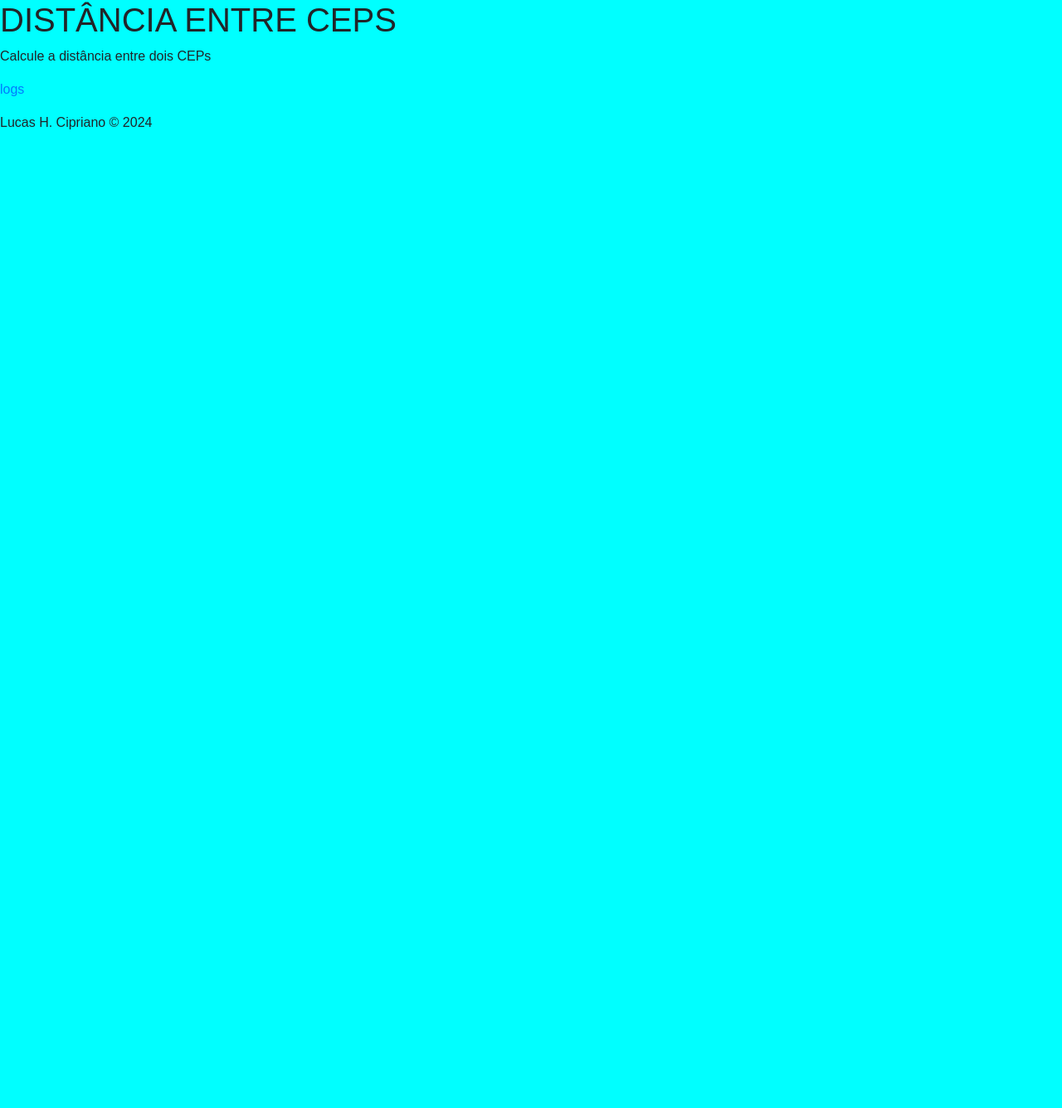
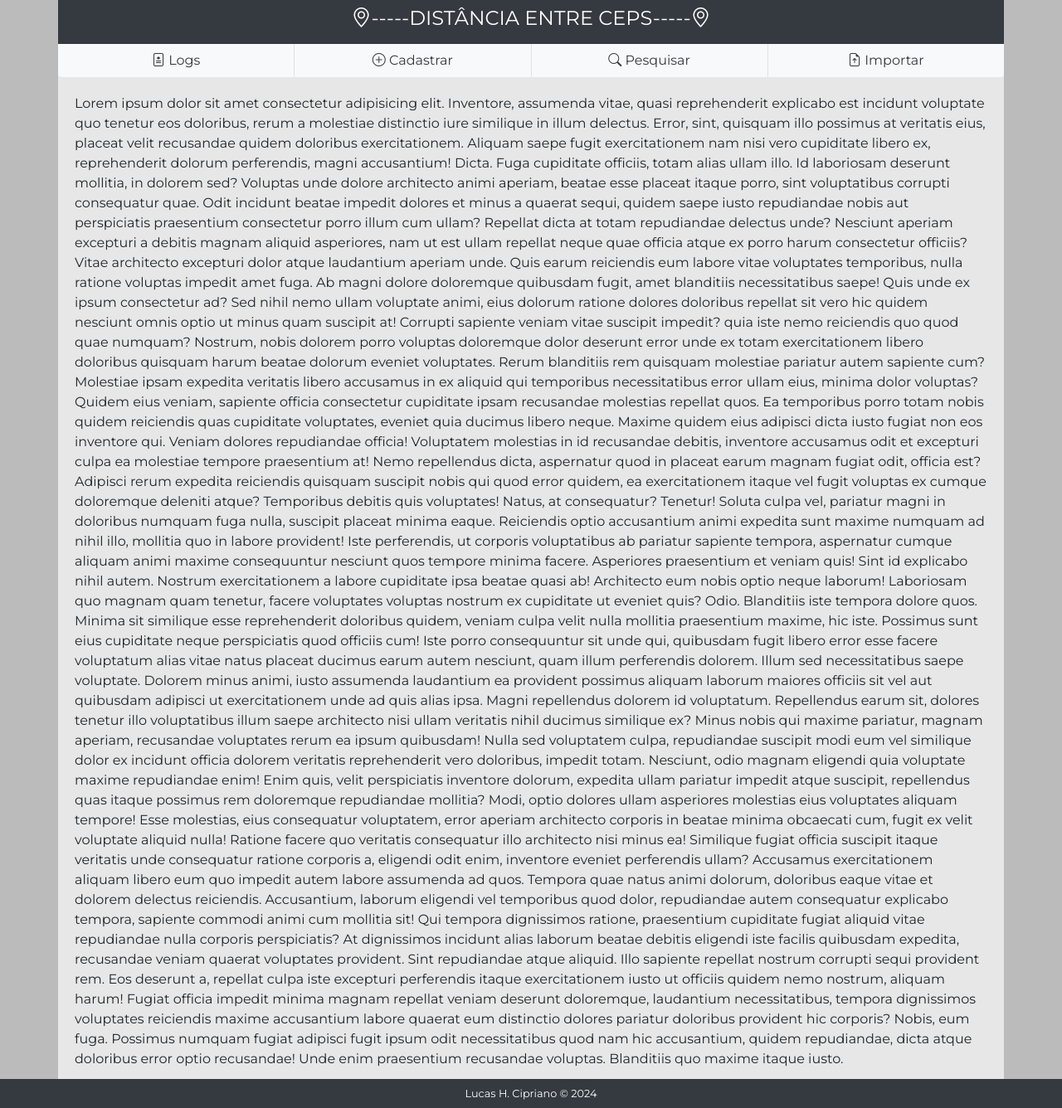
Before and after one commit to CiprianoLucas/DistanceCeps, a PHP site: page / in a window 1280 px wide. Shown: the whole page at 83% size. Run offline with PHP 8.4, Linux system fonts and the light colour scheme.

Commit message:
feat: ajustado html css

```diff
--- a/html/index.html
+++ b/html/index.html
@@ -3,44 +3,141 @@
 
 <head>
     <meta charset="UTF-8">
+    <meta http-equiv="X-UA-Compatible" content="IE=edge">
     <meta name="viewport" content="width=device-width, initial-scale=1.0">
-    <link rel="stylesheet" href="https://cdn.jsdelivr.net/npm/bootstrap@4.6.2/dist/css/bootstrap.min.css"
-        integrity="sha384-xOolHFLEh07PJGoPkLv1IbcEPTNtaed2xpHsD9ESMhqIYd0nLMwNLD69Npy4HI+N" crossorigin="anonymous">
     <link rel="stylesheet" href="./src/css/index.css">
-    <title>DISTÂNCIA DE CEPS</title>
+    <link rel="preconnect" href="https://fonts.googleapis.com">
+    <link rel="preconnect" href="https://fonts.gstatic.com" crossorigin>
+    <link href="https://fonts.googleapis.com/css2?family=Montserrat:ital@0;1&display=swap" rel="stylesheet">
+    <title>DISTÂNCIA ENTRE CEPS</title>
 </head>
 
 <body>
-    <header>
-        <h1>DISTÂNCIA ENTRE CEPS</h1>
-        <p>Calcule a distância entre dois CEPs</p>
+    <div class="container">
+        <header class="bg-dark text-white text-center py-2">
+            <h1 class="h4 d-none d-md-block"><i class="bi bi-geo-alt"></i>-----DISTÂNCIA ENTRE CEPS-----<i class="bi bi-geo-alt"></i></h1>
+            <h1 class="h5 d-md-none"><i class="bi bi-geo-alt"></i>--DISTÂNCIA ENTRE CEPS--<i class="bi bi-geo-alt"></i></h1>
         </header>
-    <nav>
-        <a href="logs.html">
-            logs
+        <nav class="bg-light mx-0 row rounded-bottom">
+            <a href="#" class="col text-dark d-flex justify-content-center border-right">
+                <div class="p-2">
+                    <i class="bi bi-file-medical"></i>
+                    <span>Logs</span>
+                </div>
+            </a>
+            <a href="#" class="col text-dark d-flex justify-content-center border-right">
+                <div class="p-2">
+                    <i class="bi bi-plus-circle"></i>
+                    <span>Cadastrar</span>
+                </div>
+            </a>
+            <a href="#" class="col text-dark d-flex justify-content-center border-right">
+                <div class="p-2">
+                    <i class="bi bi-search"></i>
+                    <span>Pesquisar</span>
+                </div>
+            </a>
+            <a href="#" class="col text-dark d-flex justify-content-center">
+                <div class="p-2">
+                    <i class="bi bi-file-earmark-arrow-up"></i>
+                    <span>Importar</span>
+                </div>
             </a>
         </nav>
         <main>
             <div id="app">
-            <ul>
-                <li v-for="product in products">{{ product.name }} - ${{ product.price }}</li>
-            </ul>
+                Lorem ipsum dolor sit amet consectetur adipisicing elit. Inventore, assumenda vitae, quasi reprehenderit
+                explicabo est incidunt voluptate quo tenetur eos doloribus, rerum a molestiae distinctio iure similique
+                in illum delectus.
+                Error, sint, quisquam illo possimus at veritatis eius, placeat velit recusandae quidem doloribus
+                exercitationem. Aliquam saepe fugit exercitationem nam nisi vero cupiditate libero ex, reprehenderit
+                dolorum perferendis, magni accusantium! Dicta.
+                Fuga cupiditate officiis, totam alias ullam illo. Id laboriosam deserunt mollitia, in dolorem sed?
+                Voluptas unde dolore architecto animi aperiam, beatae esse placeat itaque porro, sint voluptatibus
+                corrupti consequatur quae.
+                Odit incidunt beatae impedit dolores et minus a quaerat sequi, quidem saepe iusto repudiandae nobis aut
+                perspiciatis praesentium consectetur porro illum cum ullam? Repellat dicta at totam repudiandae delectus
+                unde?
+                Nesciunt aperiam excepturi a debitis magnam aliquid asperiores, nam ut est ullam repellat neque quae
+                officia atque ex porro harum consectetur officiis? Vitae architecto excepturi dolor atque laudantium
+                aperiam unde.
+                Quis earum reiciendis eum labore vitae voluptates temporibus, nulla ratione voluptas impedit amet fuga.
+                Ab magni dolore doloremque quibusdam fugit, amet blanditiis necessitatibus saepe! Quis unde ex ipsum
+                consectetur ad?
+                Sed nihil nemo ullam voluptate animi, eius dolorum ratione dolores doloribus repellat sit vero hic
+                quidem nesciunt omnis optio ut minus quam suscipit at! Corrupti sapiente veniam vitae suscipit impedit?
+                quia iste nemo reiciendis quo quod quae numquam?
+                Nostrum, nobis dolorem porro voluptas doloremque dolor deserunt error unde ex totam exercitationem
+                libero doloribus quisquam harum beatae dolorum eveniet voluptates. Rerum blanditiis rem quisquam
+                molestiae pariatur autem sapiente cum?
+                Molestiae ipsam expedita veritatis libero accusamus in ex aliquid qui temporibus necessitatibus error
+                ullam eius, minima dolor voluptas? Quidem eius veniam, sapiente officia consectetur cupiditate ipsam
+                recusandae molestias repellat quos.
+                Ea temporibus porro totam nobis quidem reiciendis quas cupiditate voluptates, eveniet quia ducimus
+                libero neque. Maxime quidem eius adipisci dicta iusto fugiat non eos inventore qui. Veniam dolores
+                repudiandae officia!
+                Voluptatem molestias in id recusandae debitis, inventore accusamus odit et excepturi culpa ea molestiae
+                tempore praesentium at! Nemo repellendus dicta, aspernatur quod in placeat earum magnam fugiat odit,
+                officia est?
+                Adipisci rerum expedita reiciendis quisquam suscipit nobis qui quod error quidem, ea exercitationem
+                itaque vel fugit voluptas ex cumque doloremque deleniti atque? Temporibus debitis quis voluptates!
+                Natus, at consequatur? Tenetur!
+                Soluta culpa vel, pariatur magni in doloribus numquam fuga nulla, suscipit placeat minima eaque.
+                Reiciendis optio accusantium animi expedita sunt maxime numquam ad nihil illo, mollitia quo in labore
+                provident!
+                Iste perferendis, ut corporis voluptatibus ab pariatur sapiente tempora, aspernatur cumque aliquam animi
+                maxime consequuntur nesciunt quos tempore minima facere. Asperiores praesentium et veniam quis! Sint id
+                explicabo nihil autem.
+                Nostrum exercitationem a labore cupiditate ipsa beatae quasi ab! Architecto eum nobis optio neque
+                laborum! Laboriosam quo magnam quam tenetur, facere voluptates voluptas nostrum ex cupiditate ut eveniet
+                quis? Odio.
+                Blanditiis iste tempora dolore quos. Minima sit similique esse reprehenderit doloribus quidem, veniam
+                culpa velit nulla mollitia praesentium maxime, hic iste. Possimus sunt eius cupiditate neque
+                perspiciatis quod officiis cum!
+                Iste porro consequuntur sit unde qui, quibusdam fugit libero error esse facere voluptatum alias vitae
+                natus placeat ducimus earum autem nesciunt, quam illum perferendis dolorem. Illum sed necessitatibus
+                saepe voluptate.
+                Dolorem minus animi, iusto assumenda laudantium ea provident possimus aliquam laborum maiores officiis
+                sit vel aut quibusdam adipisci ut exercitationem unde ad quis alias ipsa. Magni repellendus dolorem id
+                voluptatum.
+                Repellendus earum sit, dolores tenetur illo voluptatibus illum saepe architecto nisi ullam veritatis
+                nihil ducimus similique ex? Minus nobis qui maxime pariatur, magnam aperiam, recusandae voluptates rerum
+                ea ipsum quibusdam!
+                Nulla sed voluptatem culpa, repudiandae suscipit modi eum vel similique dolor ex incidunt officia
+                dolorem veritatis reprehenderit vero doloribus, impedit totam. Nesciunt, odio magnam eligendi quia
+                voluptate maxime repudiandae enim!
+                Enim quis, velit perspiciatis inventore dolorum, expedita ullam pariatur impedit atque suscipit,
+                repellendus quas itaque possimus rem doloremque repudiandae mollitia? Modi, optio dolores ullam
+                asperiores molestias eius voluptates aliquam tempore!
+                Esse molestias, eius consequatur voluptatem, error aperiam architecto corporis in beatae minima
+                obcaecati cum, fugit ex velit voluptate aliquid nulla! Ratione facere quo veritatis consequatur illo
+                architecto nisi minus ea!
+                Similique fugiat officia suscipit itaque veritatis unde consequatur ratione corporis a, eligendi odit
+                enim, inventore eveniet perferendis ullam? Accusamus exercitationem aliquam libero eum quo impedit autem
+                labore assumenda ad quos.
+                Tempora quae natus animi dolorum, doloribus eaque vitae et dolorem delectus reiciendis. Accusantium,
+                laborum eligendi vel temporibus quod dolor, repudiandae autem consequatur explicabo tempora, sapiente
+                commodi animi cum mollitia sit!
+                Qui tempora dignissimos ratione, praesentium cupiditate fugiat aliquid vitae repudiandae nulla corporis
+                perspiciatis? At dignissimos incidunt alias laborum beatae debitis eligendi iste facilis quibusdam
+                expedita, recusandae veniam quaerat voluptates provident.
+                Sint repudiandae atque aliquid. Illo sapiente repellat nostrum corrupti sequi provident rem. Eos
+                deserunt a, repellat culpa iste excepturi perferendis itaque exercitationem iusto ut officiis quidem
+                nemo nostrum, aliquam harum!
+                Fugiat officia impedit minima magnam repellat veniam deserunt doloremque, laudantium necessitatibus,
+                tempora dignissimos voluptates reiciendis maxime accusantium labore quaerat eum distinctio dolores
+                pariatur doloribus provident hic corporis? Nobis, eum fuga.
+                Possimus numquam fugiat adipisci fugit ipsum odit necessitatibus quod nam hic accusantium, quidem
+                repudiandae, dicta atque doloribus error optio recusandae! Unde enim praesentium recusandae voluptas.
+                Blanditiis quo maxime itaque iusto.
             </div>
         </main>
-
-    <footer> Lucas H. Cipriano &copy; 2024
-    </footer>
-
-    <script src="https://cdn.jsdelivr.net/npm/jquery@3.5.1/dist/jquery.slim.min.js"
-        integrity="sha384-DfXdz2htPH0lsSSs5nCTpuj/zy4C+OGpamoFVy38MVBnE+IbbVYUew+OrCXaRkfj"
-        crossorigin="anonymous"></script>
-    <script src="https://cdn.jsdelivr.net/npm/bootstrap@4.6.2/dist/js/bootstrap.bundle.min.js"
-        integrity="sha384-Fy6S3B9q64WdZWQUiU+q4/2Lc9npb8tCaSX9FK7E8HnRr0Jz8D6OP9dO5Vg3Q9ct"
-        crossorigin="anonymous"></script>
-
-    <script src="https://cdn.jsdelivr.net/npm/vue/dist/vue.js"></script>
-    <script src="./src/js/index.js"></script>
-
+    </div>
+    <a href="https://github.com/ciprianoLucas">
+        <footer class="bg-dark text-white text-center p-2 fixed-bottom"> Lucas H. Cipriano &copy; 2024</footer>
+    </a>
+    <script src="https://cdn.jsdelivr.net/npm/bootstrap@4.6.0/dist/js/bootstrap.bundle.min.js"></script>
+    <script type="module" src="./src/js/app.js"></script>
 </body>
 
 </html>
--- a/html/src/css/index.css
+++ b/html/src/css/index.css
@@ -1,16 +1,50 @@
+@import url("https://cdn.jsdelivr.net/npm/bootstrap@4.6.0/dist/css/bootstrap.min.css");
+@import url("https://cdn.jsdelivr.net/npm/bootstrap-icons@1.11.3/font/bootstrap-icons.min.css");
+
+
 body {
-    font-family: Arial, sans-serif;
-    margin: 0;
-    padding: 0;
-    background-color: aqua;
+    font-family: "Montserrat", sans-serif;
+    background-color: rgb(187, 187, 187);
 }
 
-ul {
-    list-style-type: none;
+.container {
+    display: flex;
+    flex-direction: column;
+    min-height: 100vh;
+    background-color: rgb(231, 231, 231);
     padding: 0;
 }
 
-li {
-    padding: 10px;
-    border-bottom: 1px solid #ccc;
+main {
+    flex: 1;
+    padding: 20px;
+    overflow-y: auto;
+    max-height: calc(100vh - 120px);
 }
+
+nav a:hover {
+    text-decoration: none;
+    background: #cfcfcf;
+}
+
+footer {
+    font-size: 0.8rem;
+}
+
+/* Para navegadores WebKit (Chrome, Safari, etc.) */
+::-webkit-scrollbar {
+    width: 10px;
+}
+
+::-webkit-scrollbar-track {
+    background: #f1f1f1;
+}
+
+::-webkit-scrollbar-thumb {
+    background: #888;
+    border-radius: 5px;
+}
+
+::-webkit-scrollbar-thumb:hover {
+    background: #555;
+}
--- /dev/null
+++ b/html/src/js/app.js
@@ -0,0 +1,15 @@
+import { createApp, ref } from 'https://unpkg.com/vue@3/dist/vue.esm-browser.js'
+const app = Vue.createApp({})
+.component('navbar', {
+template:`
+        <nav>
+            <a href="">
+                <div>
+                    <span>Teste</span>
+                </div>
+            </a>
+        </nav>
+`
+
+})
+.mount('#app')
--- a/html/src/js/index.js
+++ /dev/null
@@ -1,15 +0,0 @@
-new Vue({
-    el: '#app',
-    data: {
-        products: []
-    },
-    mounted() {
-        // Faz a requisição HTTP para o backend PHP
-        fetch('index.php')
-            .then(response => response.json())
-            .then(data => {
-                // Atualiza o array de produtos com os dados recebidos
-                this.products = data;
-            });
-    }
-});
```
Also changed, not shown: html/src/img/favicon.ico (added), src/db/migrations/20240604223651_criar_tabela_distancias.php, src/db/migrations/20240606183552_logs.php (added). Lines whose indentation alone changed are shown as unchanged.
